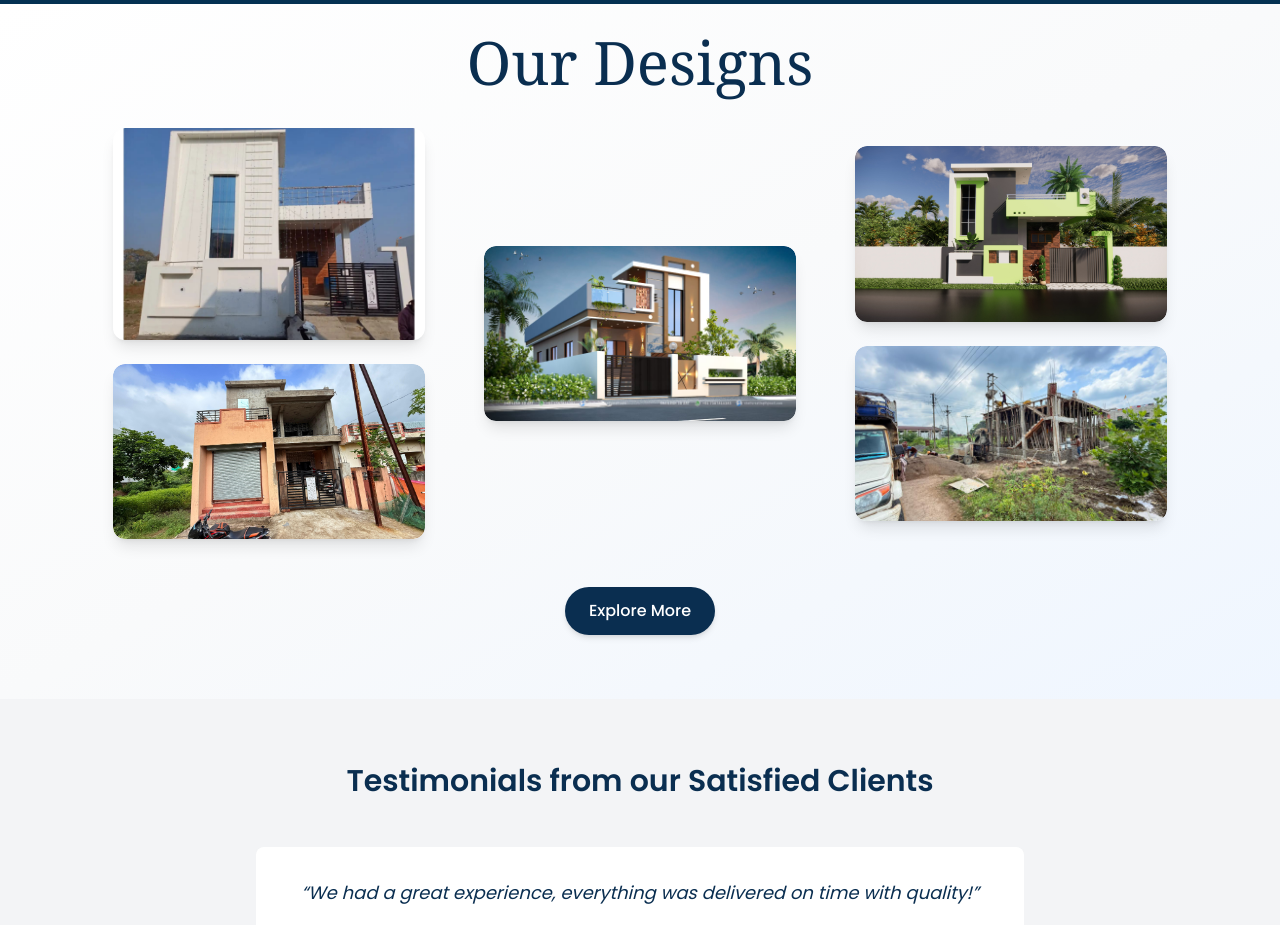
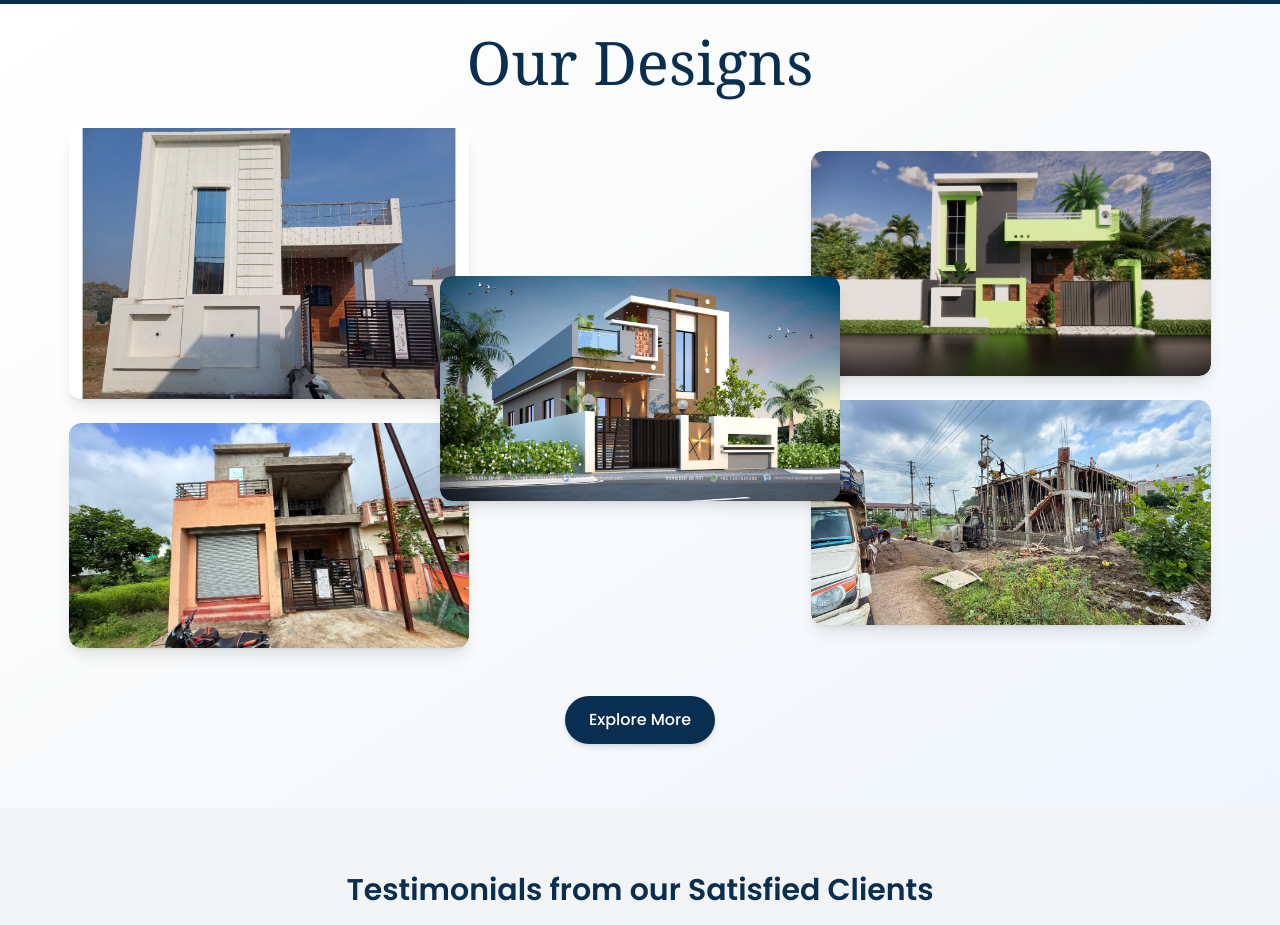
Before and after one commit to HarITTech/SahilConstruction, a React (Vite) app in the folder frontend/: page / in a window 1280 px wide. Shown: the part 2120-3045 px from the top of the page. Built offline with nearby package versions, Linux system fonts and the light colour scheme.

Commit message:
some changes are done

```diff
--- a/frontend/src/components/Designs.jsx
+++ b/frontend/src/components/Designs.jsx
@@ -214,7 +214,7 @@ const Card = ({ design, large }) => {
   return (
     <div
       className={`relative rounded-xl overflow-hidden shadow-lg group transition transform hover:scale-105 ${
-        large ? "w-[90%] lg:max-w-[450px] md:max-w-[250px]" : "w-[90%] lg:max-w-[450px]"
+        large ? "w-[160%] lg:max-w-[400px] max-w-[350px]" : "w-[160%] lg:max-w-[400px] max-w-[350px]"
       }`}
     >
       {/* Image */}
```
